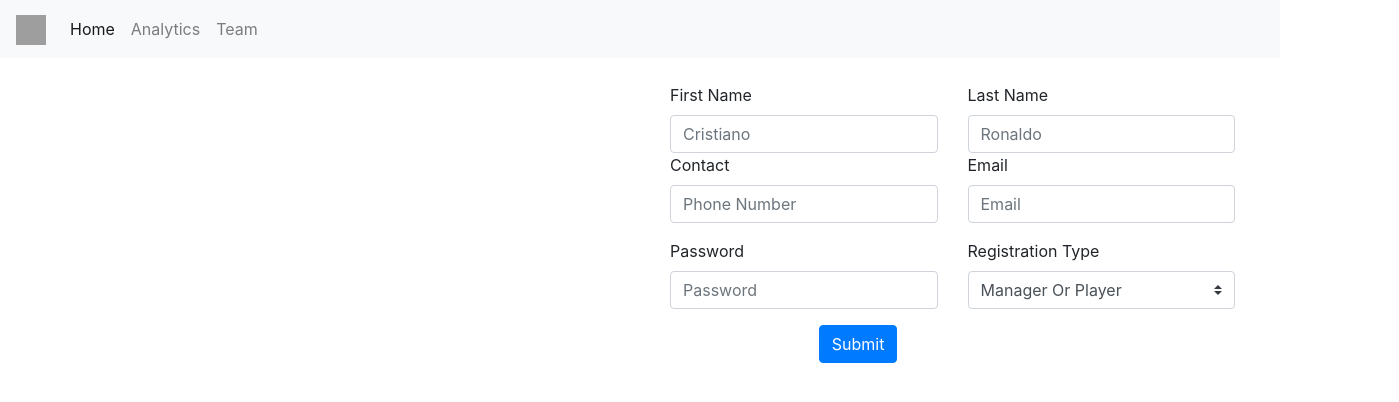
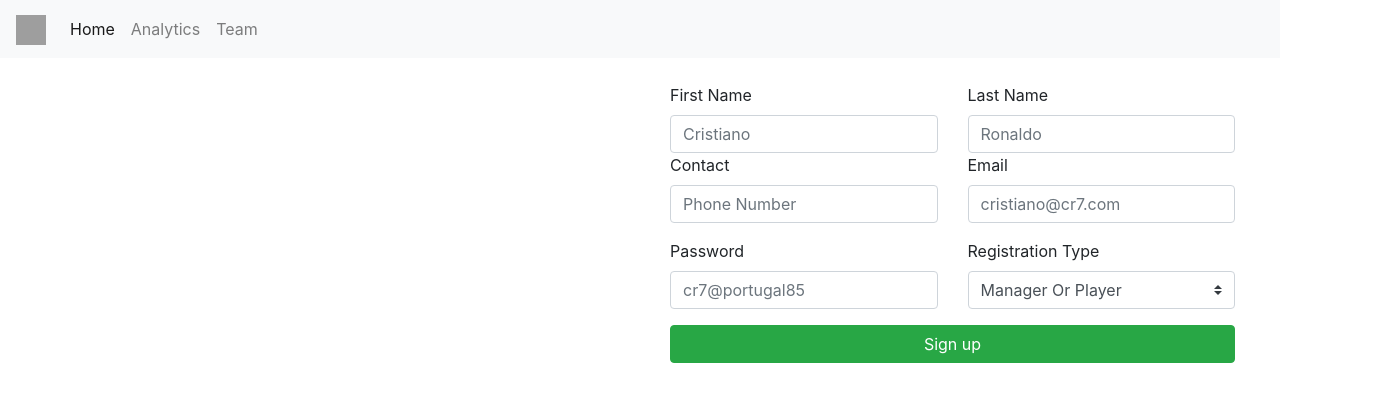
Before and after one commit to Lp063/ubx, a React (Create React App) app: page /signUpTeam in a window 1280 px wide. Shown: the top 402 px of the page, 1399 px wide, since content can reach past the window. Built offline with nearby package versions, Linux system fonts and the light colour scheme; grey boxes are pictures that could not be loaded.

Commit message:
form validations to be imploemented

```diff
--- a/src/components/forms/TeamRegistration.css
+++ b/src/components/forms/TeamRegistration.css
@@ -1,4 +1,3 @@
-.submit-registration-button{
-    position: absolute;
-    right: 8px;
+.green-submit-button{
+    width:100%;
 }
--- a/src/components/forms/TeamRegistration.js
+++ b/src/components/forms/TeamRegistration.js
@@ -9,30 +9,40 @@ class TeamRegistration extends Component{
         super(props);
         this.state={
             RegistrationStep:1,
+            formFields:{
                 firstName:"",
                 lastName:"",
                 contact:"",
-            registrationType:0,
+                registrationType:null,
                 profileImage:"",
                 email:"",
                 password:"",
                 teamName:"",
                 teamPlayers:[]
+            }
         };
     }
 
     handleChange =(event)=>{
-        this.setState({[event.target.name] : event.target.value});
+        let newState = Object.assign({}, this.state);
+        newState.formFields[event.target.name] = event.target.value;
+        this.setState(newState);
+        //this.setState({formFields[event.target.name] : event.target.value});
+    }
+
+    submitTeamRegistration = (event) =>{
+        event.preventDefault();
+        console.log(this.state.formFields);
     }
 
     render(){
         return(
-            <form onSubmit={this.handleSubmit}>
+            <form onSubmit={this.handleSubmit} >
                 <Col lg={12} md={12} sm={12} xs={12}>
                     <Row lg={2} md={2} sm={2} xs={2}>
                         <Col lg={6} md={6} sm={6} xs={6} >
                             <label htmlFor="inputEmail4">First Name</label>
-                            <input type="text" name="name"  onChange={this.handleChange} className="form-control" placeholder="Cristiano" />
+                            <input type="text" name="firstName"  onChange={this.handleChange} className="form-control" placeholder="Cristiano" />
                         </Col>
                         <Col lg={6} md={6} sm={6} xs={6} >
                             <label htmlFor="inputEmail4">Last Name</label>
@@ -46,40 +56,31 @@ class TeamRegistration extends Component{
                         </Col>
                         <Col lg={6} md={6} sm={12} xs={12} className="form-group">
                             <label htmlFor="inputEmail4">Email</label>
-                            <input type="email" name="email" onChange={this.handleChange} className="form-control" id="inputEmail4" placeholder="Email" />
+                            <input type="email" name="email" onChange={this.handleChange} className="form-control" id="inputEmail4" placeholder="cristiano@cr7.com" />
                         </Col>
                         <Col lg={6} md={6} sm={12} xs={12} className="form-group">
                             <label htmlFor="inputPassword4">Password</label>
-                            <input type="password" name="password" onChange={this.handleChange} className="form-control" id="inputPassword4" placeholder="Password" />
+                            <input type="password" name="password" onChange={this.handleChange} className="form-control" id="inputPassword4" placeholder="cr7@portugal85" />
                         </Col>
                         <Col lg={6} md={6} sm={12} xs={12} className="form-group">
                             <label htmlFor="inputPassword4">Registration Type</label>
-                            <select className="browser-default custom-select" name="registrationType" as="select" custom required>
-                                <option value="0" disabled selected>Manager Or Player</option>
+                            <select defaultValue={'DEFAULT'}  onChange={this.handleChange} className="browser-default custom-select" name="registrationType" as="select" required>
+                                <option value="DEFAULT" disabled >Manager Or Player</option>
                                 <option value="0">Manager</option>
                                 <option value="1">Player</option>
                             </select>
                         </Col>
-                        <Col lg={6} md={6} sm={12} xs={12} className="form-group custom-file" style={{display:"none"}}>
-                            <label htmlFor="inputPassword4">Profile Image</label>
-                            <input
-                                type="file"
-                                name="profileImage"
-                                className=""
-                                id="inputGroupFile01"
-                                custom
-                            />
-                            {/* <file
-                                id="custom-file-translate-scss"
-                                label="Custom file input"
-                                lang="en"
-                                custom
-                            /> */}
+                        <Col lg={12} md={12} sm={12} xs={12} className="form-group" style={{display:"none"}} >
+                            <input type="file" id="inputGroupFile01" aria-describedby="inputGroupFileAddon01" />
+                            <label className="custom-file-label" htmlFor="inputGroupFile01">Account Image</label>
                         </Col>
                     </Row>
+                    <Row>
+
+                    </Row>
                 </Col>
-                <Col md={{ span: 12, offset: 3 }}>
-                    <button type="submit" className="btn btn-primary">Submit</button>
+                <Col  lg={12} md={12} sm={12} xs={12}>
+                    <button type="submit" onClick={this.submitTeamRegistration} className="btn btn-success green-submit-button">Sign up</button>
                 </Col>
             </form>
         )
```
Lines whose indentation alone changed are shown as unchanged.
